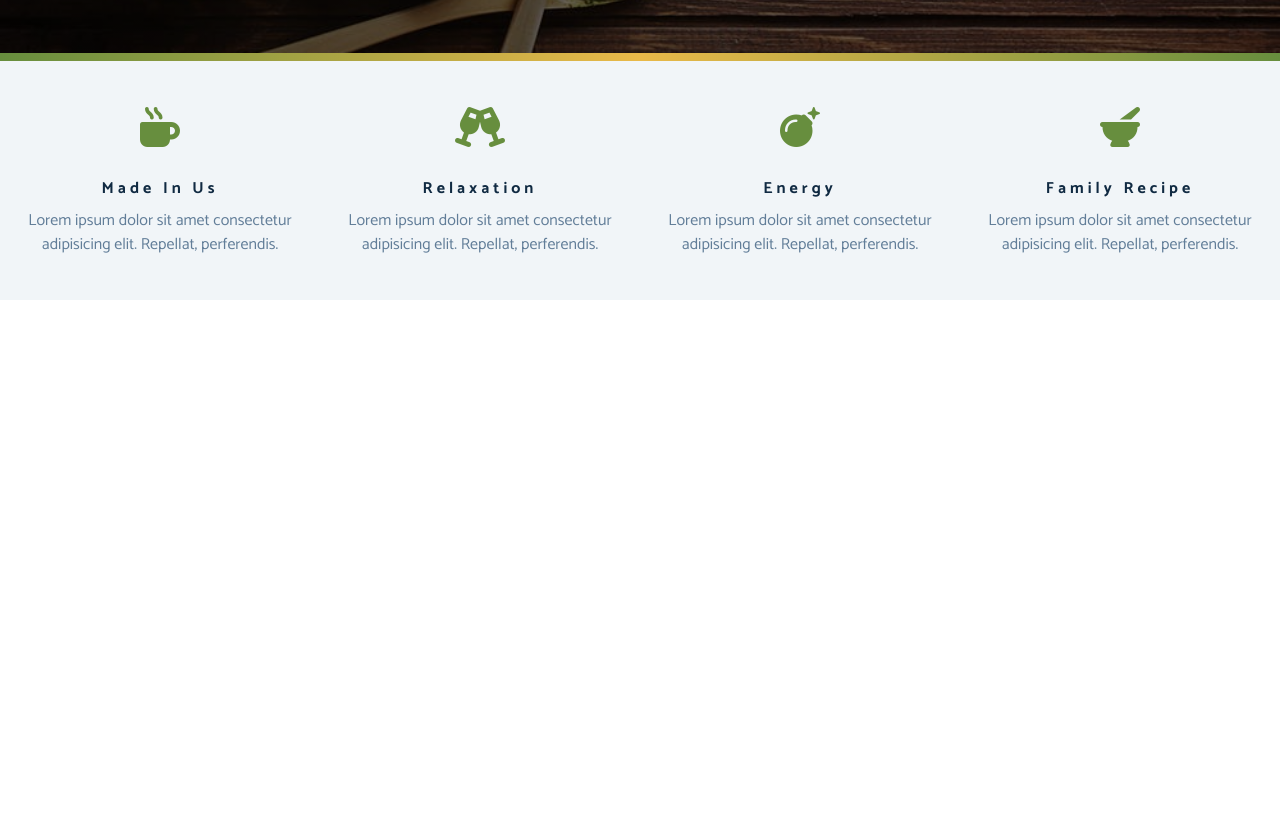
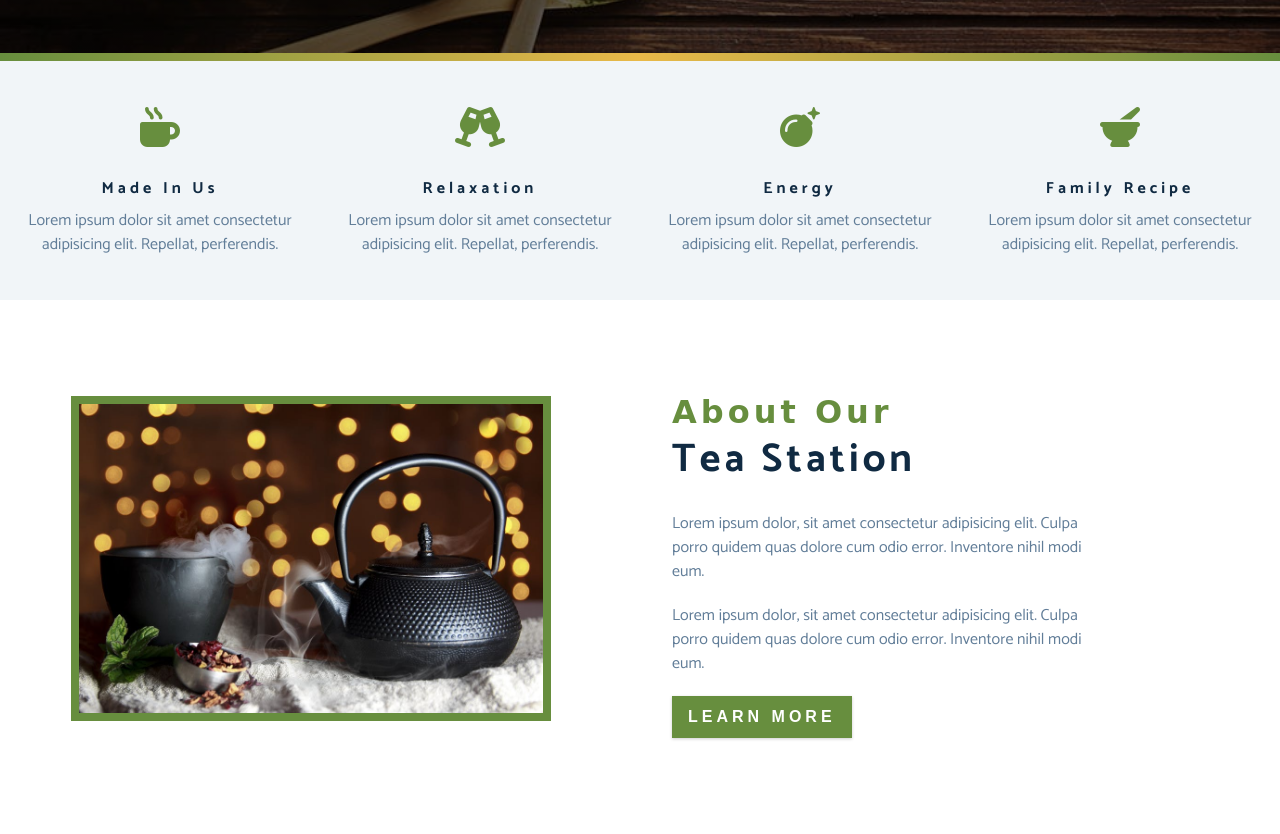
Before and after one commit to brijeshkumar16/html-css-tea-station, a plain HTML site: page index.html in a window 1280 px wide. Shown: the part 747-1581 px from the top of the page. Before the commit the page ends 1047 px from the top, so only its background shows below. Drawn offline with Linux system fonts and the light colour scheme; a web font is replaced by a local one.

Commit message:
feat: About > Create UI

```diff
--- a/assets/css/main.css
+++ b/assets/css/main.css
@@ -86,6 +86,26 @@ p {
   content: '';
   clear: both;
   display: table;
+}
+.section-title {
+  margin-bottom: 2rem;
+}
+.section-title h3 {
+  font-family: var(--ff-secondary);
+  color: var(--clr-primary);
+}
+.section-center {
+  padding: 4rem 0;
+  width: 85vw;
+  margin: 0 auto;
+  max-width: 1170px;
+}
+
+@media screen and (min-width: 992px) {
+  .section-center {
+    width: 95vw;
+    padding: 4rem 1rem;
+  }
 }
 
 @media screen and (min-width: 800px) {
@@ -197,3 +217,37 @@ header .banner button:hover {
     width: 25%;
   }
 }
+
+/* About */
+.about .img,
+.about .info {
+  padding: 2rem 0;
+}
+.about .img .about-picture-container {
+  background: var(--clr-primary);
+  border: 0.5rem solid var(--clr-primary);
+  max-width: 30rem;
+  overflow: hidden;
+}
+.about .img .about-picture-container img {
+  transition: var(--transition);
+}
+.about .img .about-picture-container:hover img {
+  opacity: 0.5;
+  transform: scale(1.2);
+}
+.about .info p {
+  max-width: 26rem;
+  color: var(--clr-grey-5);
+}
+
+@media screen and (min-width: 1024px) {
+  .about .img,
+  .about .info {
+    float: left;
+    width: 50%;
+  }
+  .about .info {
+    padding: 2rem;
+  }
+}
--- a/index.html
+++ b/index.html
@@ -27,7 +27,7 @@
     <div class="content-divider"></div>
 
     <!-- Skill -->
-    <div class="skills clearfix">
+    <section class="skills clearfix">
       <div class="box">
         <div class="icon">
           <i class="fa-solid fa-mug-hot"></i>
@@ -56,7 +56,33 @@
         <h4>Family Recipe</h4>
         <p>Lorem ipsum dolor sit amet consectetur adipisicing elit. Repellat, perferendis.</p>
       </div>
-    </div>
+    </section>
+
+    <!-- About -->
+    <section class="about">
+      <div class="section-center clearfix">
+        <article class="img">
+          <div class="about-picture-container">
+            <img src="./assets/images/about-bcg.jpeg" alt="about" />
+          </div>
+        </article>
+        <article class="info">
+          <div class="section-title">
+            <h3>About Our</h3>
+            <h2>Tea Station</h2>
+          </div>
+          <p>
+            Lorem ipsum dolor, sit amet consectetur adipisicing elit. Culpa porro quidem quas dolore cum odio error.
+            Inventore nihil modi eum.
+          </p>
+          <p>
+            Lorem ipsum dolor, sit amet consectetur adipisicing elit. Culpa porro quidem quas dolore cum odio error.
+            Inventore nihil modi eum.
+          </p>
+          <button class="btn">LEARN MORE</button>
+        </article>
+      </div>
+    </section>
 
     <script src="./assets/js/app.js"></script>
   </body>
```
